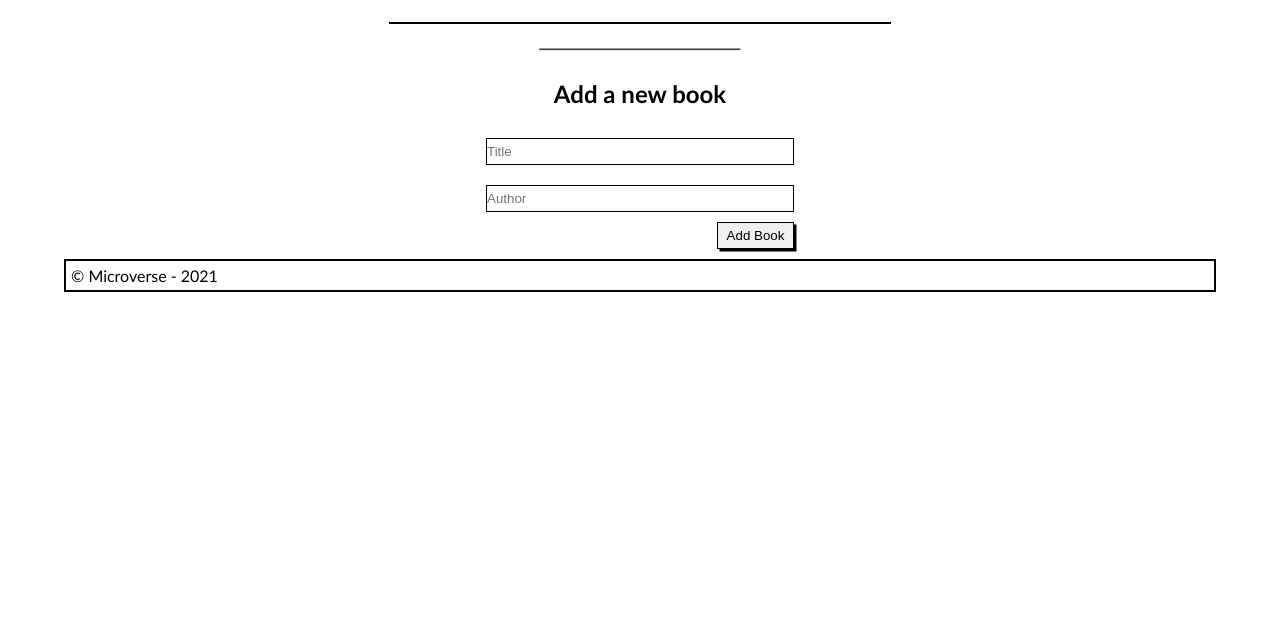
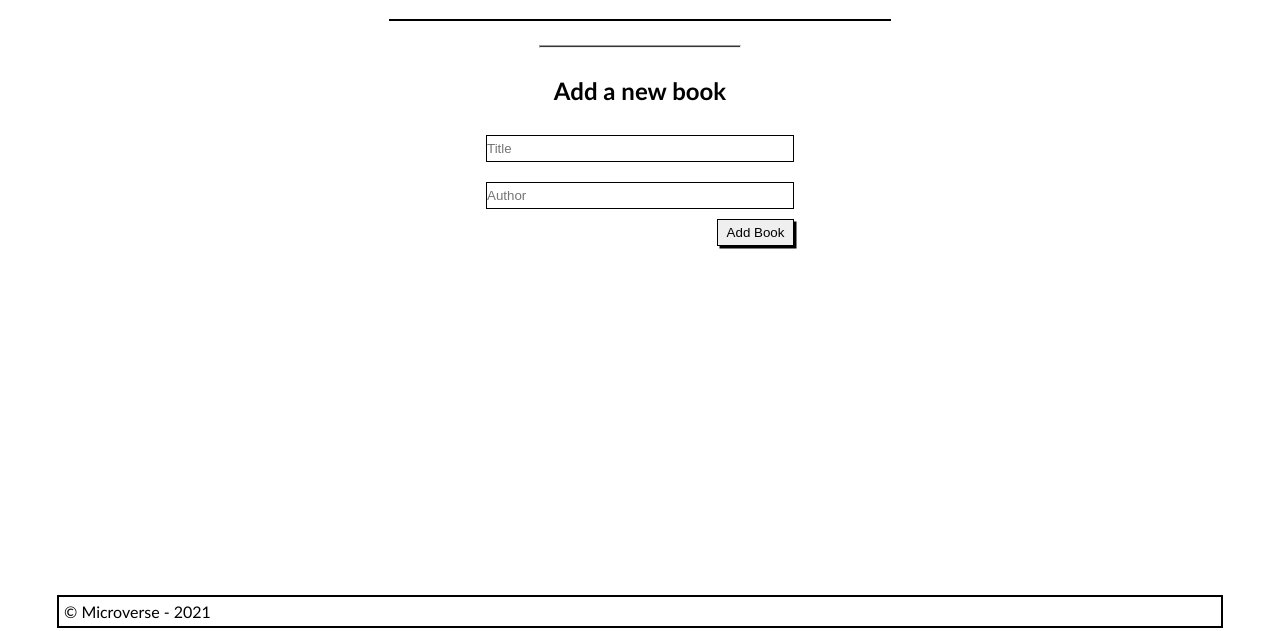
Before and after one commit to yigitm/books, a website: page index.html in a window 1280 px wide. Shown: the part 169-800 px from the top of the page. Drawn offline with Linux system fonts and the light colour scheme.

Commit message:
Fix linter error

```diff
--- a/index.html
+++ b/index.html
@@ -29,10 +29,10 @@
           </ul>
         </div>
       </nav>
-      <h1>All awesome books</h1>
     </header>
     <main>
       <section>
+        <h1>All awesome books</h1>
         <ul id="display-books"></ul>
       </section>
       <hr />
@@ -45,7 +45,9 @@
         </form>
       </section>
     </main>
-    <footer>&copy; Microverse - 2021</footer>
+    <footer>
+      <div class="footer-content">&copy; Microverse - 2021</div>
+    </footer>
     <script src="js/mainclass.js"></script>
   </body>
 </html>
--- a/style.css
+++ b/style.css
@@ -2,19 +2,19 @@ body {
   margin: 0;
   padding: 0;
   box-sizing: border-box;
-  font-family: 'Trebuchet MS', 'Lucida Sans Unicode', 'Lucida Grande',
-    'Lucida Sans', Arial, sans-serif;
+  font-family:
+    'Trebuchet MS',
+    'Lucida Sans Unicode',
+    'Lucida Grande',
+    'Lucida Sans',
+    Arial,
+    sans-serif;
 }
 
 nav ul {
   display: flex;
   gap: 10px;
   justify-content: space-between;
-}
-
-nav ul li:nth-child(2) {
-  border-right: 2px solid black;
-  border-left: 2px solid black;
 }
 
 nav ul li {
@@ -39,6 +39,11 @@ section ul li {
   justify-content: space-between;
   padding: 5px;
   list-style-type: none;
+}
+
+nav ul li:nth-child(2) {
+  border-right: 2px solid black;
+  border-left: 2px solid black;
 }
 
 section ul li:nth-child(odd) {
@@ -97,21 +102,23 @@ form button {
 }
 
 footer {
-  display: flex;
-  margin: 10px 5%;
-  padding: 5px;
-  justify-content: flex-start;
-  border: 2px solid black;
+  position: fixed;
+  width: 100%;
+  bottom: 3px;
 }
 
-main {
-  heigth: 100vh;
+.footer-content {
+  padding: 5px;
+  width: 90%;
+  border: 2px solid black;
+  margin: 0 auto;
 }
 
 @media (min-width: 768px) {
   .mobile-nav {
     display: none;
   }
+
   .desktop-nav {
     display: flex;
     justify-content: space-between;
```
